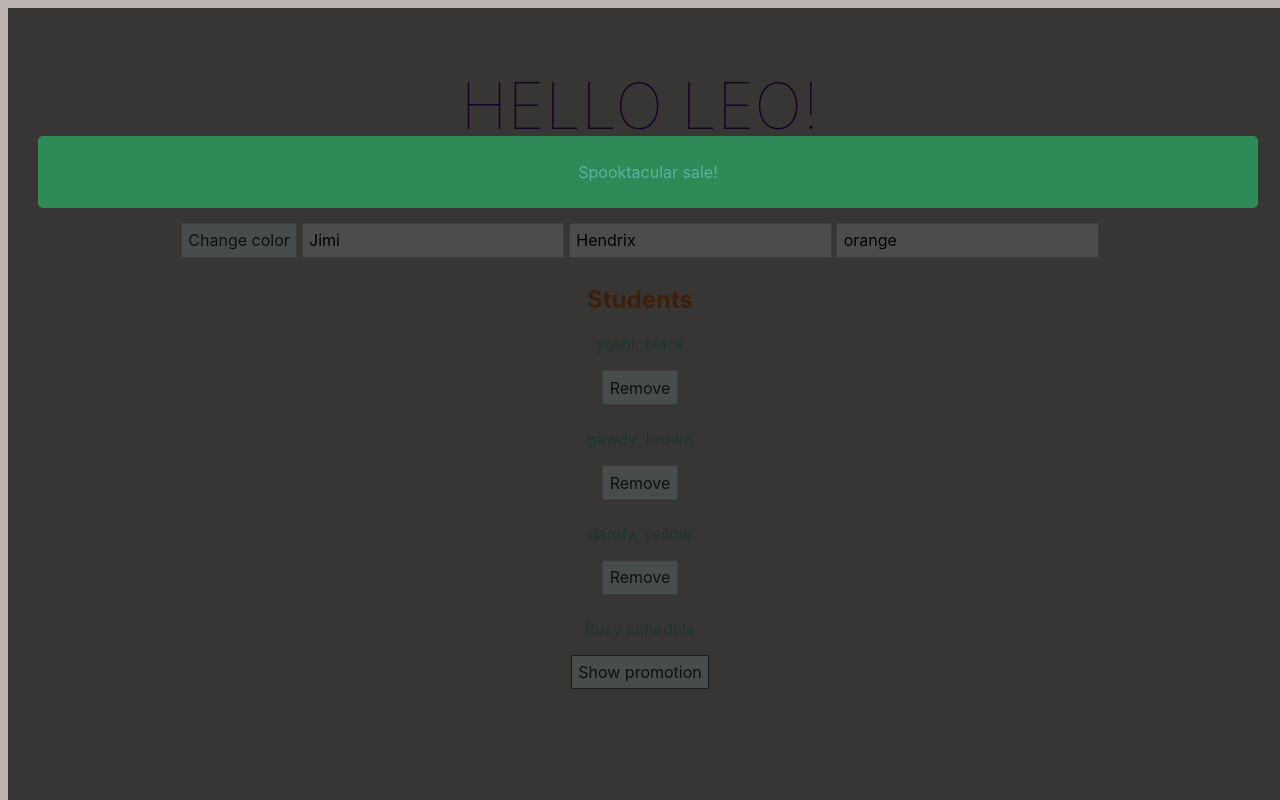
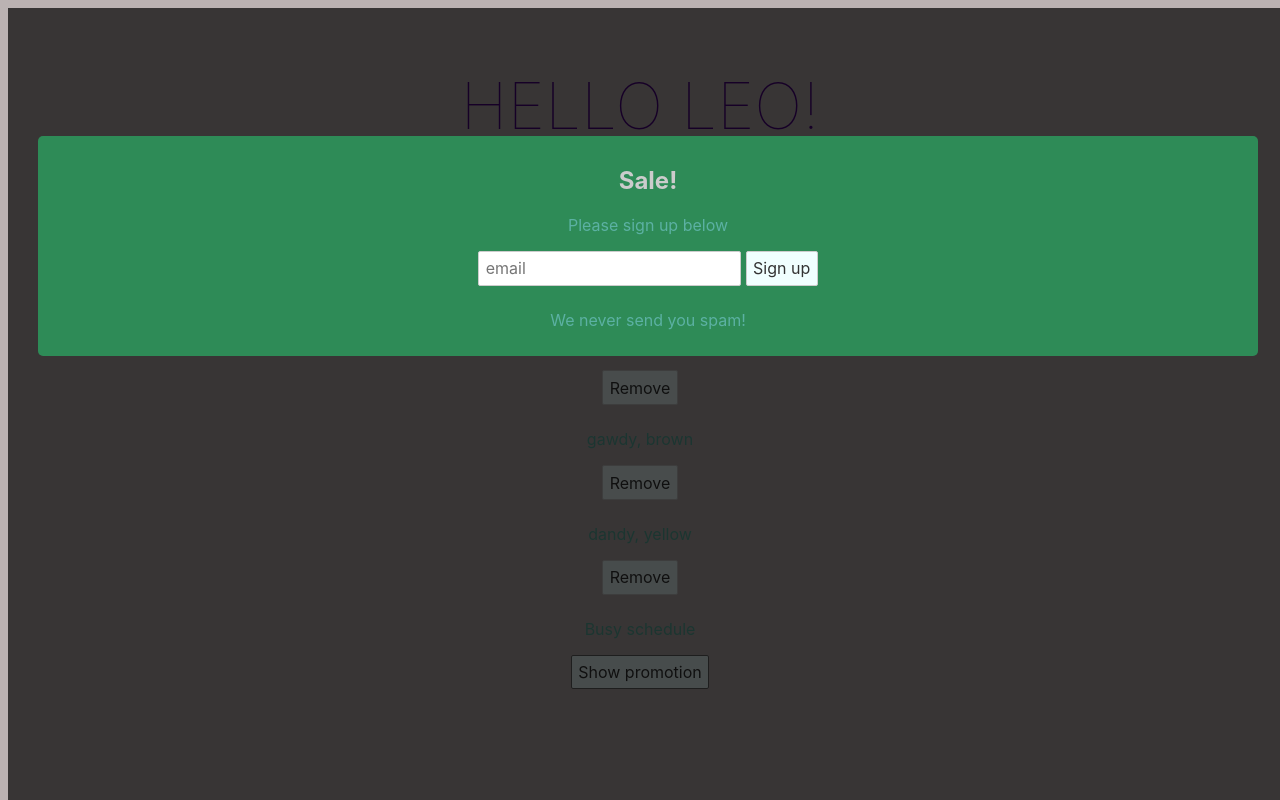
Before and after one commit to hckrtst/polls, a Svelte app: page / in a window 1280 px wide. Both pictures are taken after a click on the button "Show promotion". Built offline with nearby package versions, Linux system fonts and the light colour scheme.

Commit message:
Using slots

```diff
--- a/src/App.svelte
+++ b/src/App.svelte
@@ -7,20 +7,34 @@
   let firstName = "Jimi";
   let lastName = "Hendrix";
   let showModal = false;
+  let userEmail;
   let people = [
     { name: "yoshi", belt: "black", id: 1 },
     { name: "gawdy", belt: "brown", id: 2 },
     { name: "dandy", belt: "yellow", id: 3 },
   ];
   $: fullName = `${firstName} ${lastName}`;
+
   function changeColor() {
     belt = "black";
   }
+
   function removeStudent(id) {
     people = people.filter((person) => person.id != id);
   }
+
   function toggleModal() {
     showModal = !showModal;
+    userEmail = null;
+  }
+
+  function signupHandler(e) {
+    if (!userEmail) {
+      alert(`Please provide a valid email address`);
+    } else {
+      alert(`Thanks for signing up with your email: ${userEmail}`);
+      toggleModal();
+    }
   }
 </script>
 
@@ -48,7 +62,15 @@
   }
 </style>
 
-<Modal message="Spooktacular sale!" {showModal} on:click={toggleModal} />
+<Modal {showModal} on:click={toggleModal}>
+  <h2 slot="title">Sale!</h2>
+  <div slot="content">
+    <p>Please sign up below</p>
+    <input id="email" placeholder="email" bind:value={userEmail} type="email" />
+    <button on:click={signupHandler}>Sign up</button>
+    <p>We never send you spam!</p>
+  </div>
+</Modal>
 <main>
   <h1>Hello {name}!</h1>
   <p style="color: {belt}">{fullName} - {belt} belt</p>
--- a/src/Modal.svelte
+++ b/src/Modal.svelte
@@ -1,7 +1,6 @@
 <script>
   export let showModal = true;
   let promo = true;
-  export let message = "Sale! Sale!";
 </script>
 
 <style>
@@ -34,7 +33,8 @@
   {#if showModal}
     <div class="backdrop" class:promo on:click|self>
       <div class="modal">
-        <p>{message}</p>
+        <slot name="title" />
+        <slot name="content" />
       </div>
     </div>
   {/if}
```
